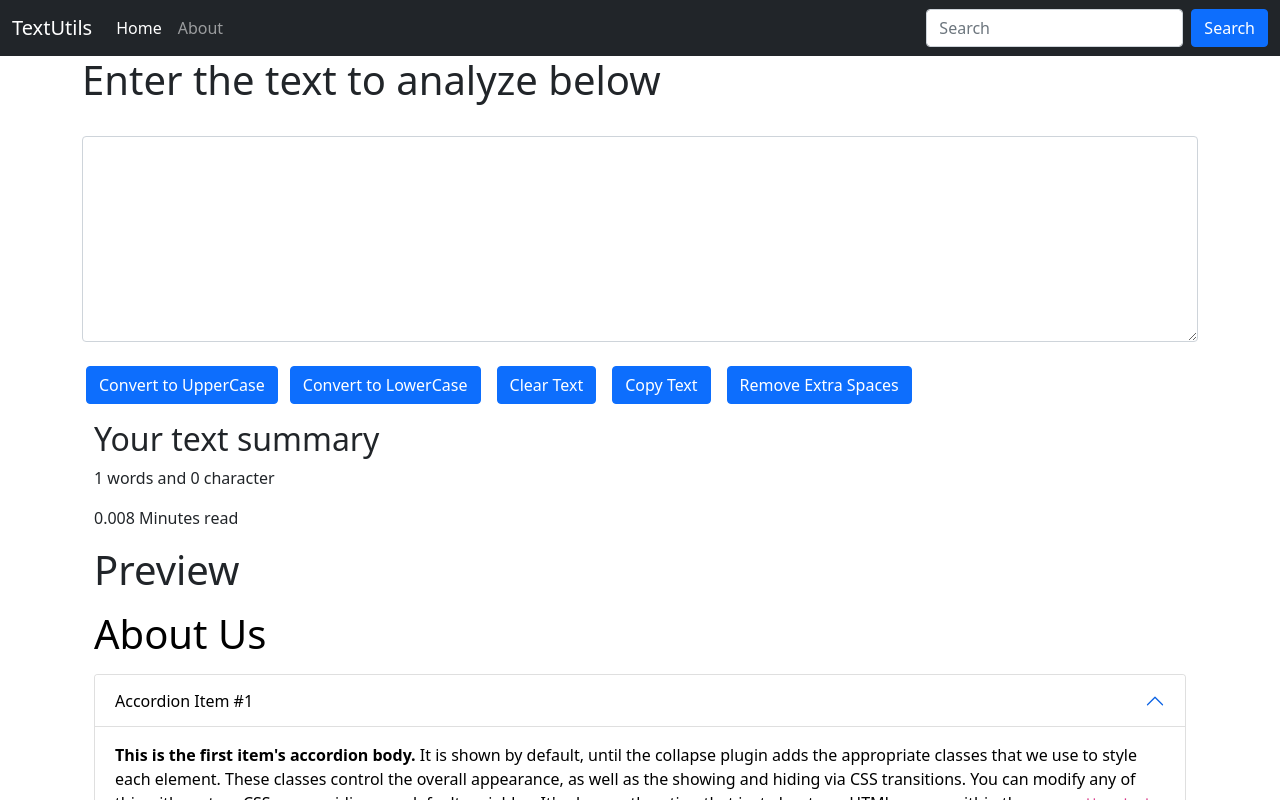
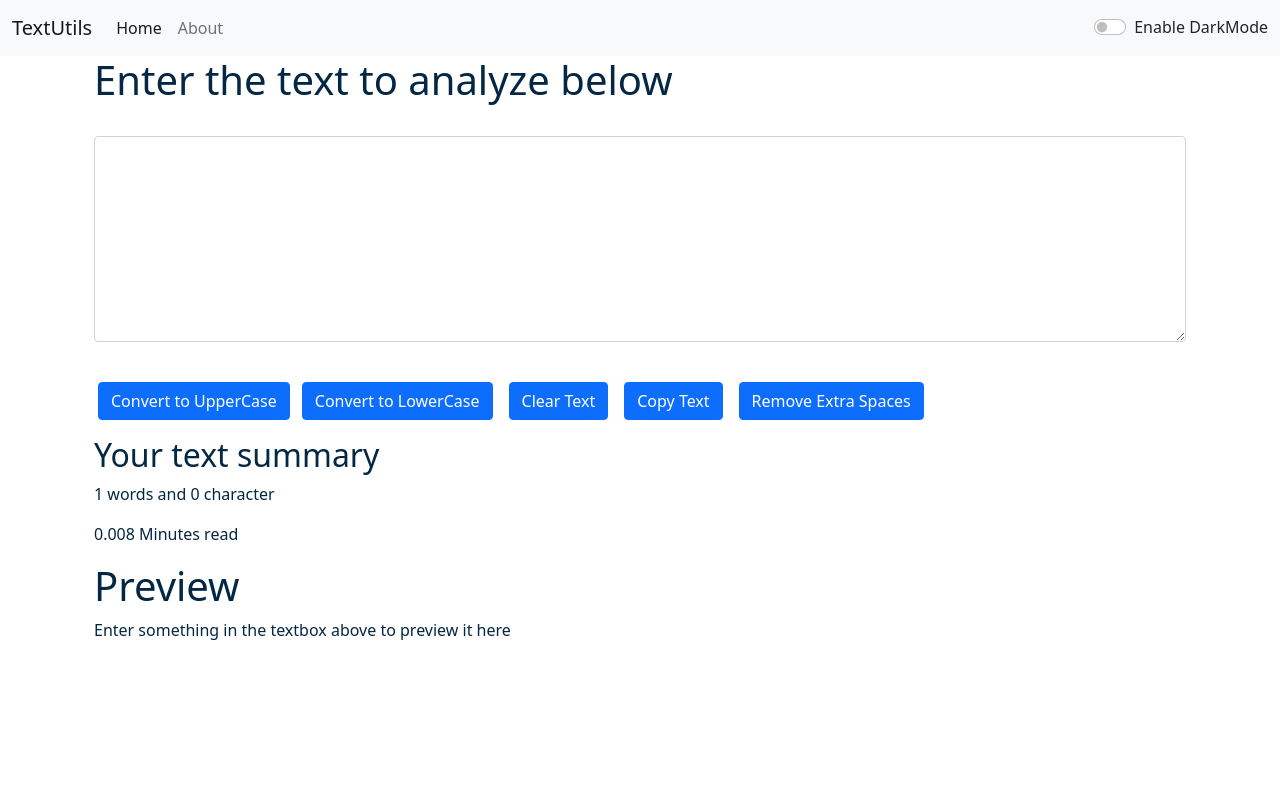
Before and after one commit to ershamshad12/TextUtils-React-Project, a React (Create React App) app: page / in a window 1280 px wide. Shown: the top 800 px of the page. Built offline with nearby package versions, Linux system fonts and the light colour scheme.

Commit message:
feat: Added Alert components and Dark mode feature

```diff
--- a/src/App.js
+++ b/src/App.js
@@ -1,15 +1,52 @@
-import About from "./components/About";
+// import About from "./components/About";
+import { useState } from "react";
 import { Navbar } from "./components/Navbar";
 import TextForm from "./components/TextForm";
+import Alert from "./components/Alert";
 
 function App() {
+  const [mode, setMode] = useState("light"); // whether dark mode is enabled or not
+  const [alert, setAlert] = useState(null);
+
+  const showAlert = (message, type) => {
+    setAlert({
+      msg: message,
+      type: type,
+    });
+  };
+
+  setTimeout(() => {
+    setAlert();
+  }, 1500);
+
+  const toggleMode = () => {
+    if (mode === "light") {
+      setMode("dark");
+      document.body.style.backgroundColor = "#042743";
+      showAlert("Dark mode has been enabled", "success");
+    } else {
+      setMode("light");
+      document.body.style.backgroundColor = "white";
+      showAlert("Light mode has been enabled", "success");
+    }
+  };
   return (
     <>
-      <Navbar title="TextUtils" aboutText="About" />
+      <Navbar
+        title="TextUtils"
+        aboutText="About"
+        mode={mode}
+        toggleMode={toggleMode}
+      />
+      <Alert alert={alert} />
 
       <div className="container my3">
-        <TextForm heading="Enter the text to analyze below" />
-        <About />
+        <TextForm
+          showAlert={showAlert}
+          heading="Enter the text to analyze below"
+          mode={mode}
+        />
+        {/* <About /> */}
       </div>
       {/* <Navbar /> */}
     </>
--- /dev/null
+++ b/src/components/Alert.js
@@ -0,0 +1,18 @@
+import React from "react";
+
+export default function Alert(props) {
+  const capitalize = (word) => {
+    const lower = word.toLowerCase();
+    return lower.charAt(0).toUpperCase() + lower.slice(1);
+  };
+  return (
+    props.alert && (
+      <div
+        className={`alert alert-${props.alert.type} alert-dismissible fade show`}
+        role="alert"
+      >
+        <strong>{capitalize(props.alert.type)}</strong>: {props.alert.msg}
+      </div>
+    )
+  );
+}
--- a/src/components/Navbar.js
+++ b/src/components/Navbar.js
@@ -4,7 +4,9 @@
 export const Navbar = (props) => {
   return (
     <div>
-      <nav className="navbar navbar-expand-lg navbar-dark bg-dark">
+      <nav
+        className={`navbar navbar-expand-lg navbar-${props.mode} bg-${props.mode}`}
+      >
         <div className="container-fluid">
           <a className="navbar-brand" href="/">
             {props.title}
@@ -33,7 +35,7 @@
                 </a>
               </li>
             </ul>
-            <form className="d-flex">
+            {/* <form className="d-flex">
               <input
                 className="form-control me-2"
                 type="search"
@@ -43,7 +45,25 @@
               <button className="btn btn-primary" type="submit">
                 Search
               </button>
-            </form>
+            </form> */}
+            <div
+              className={`form-check form-switch text-${
+                props.mode === "light" ? "dark" : "light"
+              }`}
+            >
+              <input
+                className="form-check-input"
+                type="checkbox"
+                id="flexSwitchCheckDefault"
+                onClick={props.toggleMode}
+              />
+              <label
+                className="form-check-label"
+                htmlFor="flexSwitchCheckDefault"
+              >
+                Enable DarkMode
+              </label>
+            </div>
           </div>
         </div>
       </nav>
--- a/src/components/TextForm.js
+++ b/src/components/TextForm.js
@@ -7,15 +7,18 @@
     // console.log("Uppercase was clicked" + text);
     let newText = text.toUpperCase();
     setText(newText);
+    props.showAlert("Converted to uppercase!", "success");
   };
 
   const handleLowClick = () => {
     let newText = text.toLocaleLowerCase();
     setText(newText);
+    props.showAlert("Converted to lowercase!", "success");
   };
   const handleClearClick = () => {
     let newText = "";
     setText(newText);
+    props.showAlert("Text Cleared!", "success");
   };
 
   const onChangeHandler = (event) => {
@@ -26,16 +29,21 @@
     var text = document.getElementById("myBox");
     text.select();
     navigator.clipboard.writeText(text.value);
+    props.showAlert("Copied to Clipboard!", "success");
   };
 
   const handleExtraSpaces = () => {
     let newText = text.split(/[ ]+/);
     setText(newText.join(" "));
+    props.showAlert("Removed extra spaces", "success");
   };
 
   return (
     <>
-      <div>
+      <div
+        className="container"
+        style={{ color: props.mode === "dark" ? "white" : "#042743" }}
+      >
         <h1>{props.heading}</h1>
         <div className="mb-3">
           <label htmlFor="myBox" className="form-label"></label>
@@ -45,7 +53,12 @@
             onChange={onChangeHandler}
             id="myBox"
             rows="8"
+            style={{
+              backgroundColor: props.mode === "dark" ? "grey" : "white",
+              color: props.mode === "dark" ? "white" : "#042743",
+            }}
           ></textarea>
+        </div>
         <br />
         <button className="btn btn-primary mx-1" onClick={handleUpClick}>
           Convert to UpperCase
@@ -63,15 +76,21 @@
           Remove Extra Spaces
         </button>
       </div>
-      </div>
-      <div className="container my-3">
+      <div
+        className="container my-3"
+        style={{ color: props.mode === "dark" ? "white" : "#042743" }}
+      >
         <h2>Your text summary</h2>
         <p>
           {text.split(" ").length} words and {text.length} character
         </p>
         <p>{0.008 * text.split(" ").length} Minutes read</p>
         <h1>Preview</h1>
-        <p>{text}</p>
+        <p>
+          {text.length > 0
+            ? text
+            : "Enter something in the textbox above to preview it here"}
+        </p>
       </div>
     </>
   );
```
Lines whose indentation alone changed are shown as unchanged.
